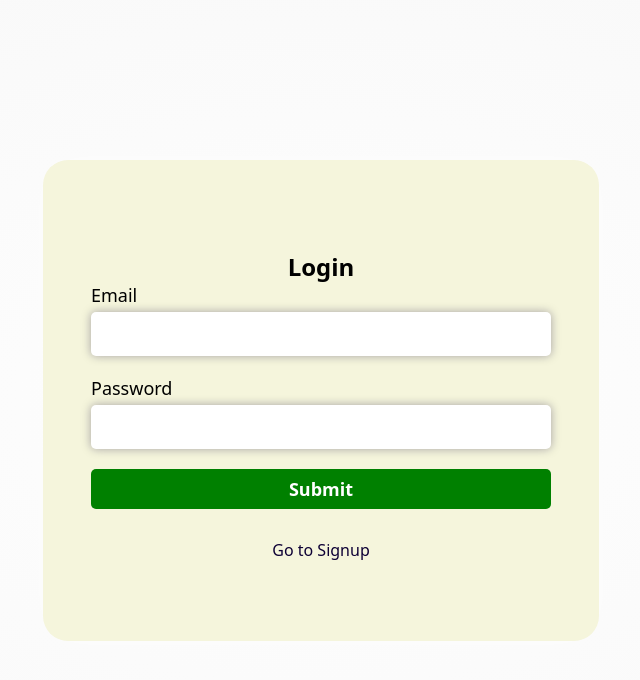
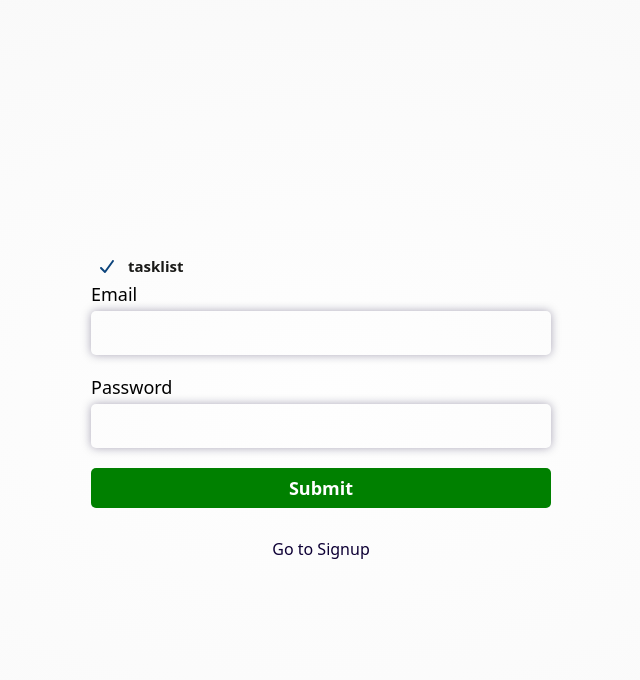
Before and after one commit to AlainRegisDev88/to-do-app, a React (Vite) app in the folder to-do-app/: page /auth/login in a window 1280 px wide. Shown: the top 680 px of the page, without its empty margins (319-959 px from the left). Built offline with nearby package versions, Linux system fonts and the light colour scheme.

Commit message:
add a logo on login page

```diff
--- a/to-do-app/src/components/AuthenticationPage.css
+++ b/to-do-app/src/components/AuthenticationPage.css
@@ -8,13 +8,13 @@
 .auth-body {
     display: flex;
     margin: auto;
-    background-color: beige;
+    background-color: var(--surface-2);
     flex-direction: column;
-    padding: 5rem 3rem;
+    padding: var(--pad-2xl);
     gap: 10px;
     align-items: center;
-    border-radius: 25px;
-    box-shadow: 0px 0px 40px 1px rgba(255, 255, 255, 0.46);
+    border-radius: 12px;
+    border: 0.5px solid var(--border-strong);
 }
 
 .auth-header {
--- a/to-do-app/src/components/Login.css
+++ b/to-do-app/src/components/Login.css
@@ -2,7 +2,6 @@
     display: flex;
     flex-direction: column;
     align-items: center;
-
 }
 
 .input-box{
@@ -13,6 +12,7 @@
     box-shadow: 0px 0px 10px .1px rgba(14, 1, 53, 0.34);
     padding: 2px 5px;
     font-size: large;
+    background-color: var(--surface-2);
 }
 
 .input-box:active{
@@ -44,3 +44,29 @@
     border-radius: 5px;
     cursor: pointer;
 }
+
+.logo-section{
+    display: flex;
+    flex-direction: row;
+    gap: 5px;
+    width: 100%;
+}
+
+.logo-text{
+    font-size: 15px;
+    font-weight: 600;
+    color: #1A1A18;
+    display: flex;
+    align-items: center;
+    height: 32px;
+}
+
+.tick-icon{
+    background: var(--bg-accent);
+    width: 32px;
+    height: 32px;
+    border-radius: var(--radius-sm);
+    display: flex;
+    align-items: center;
+    justify-content: center;
+}
--- a/to-do-app/src/components/Login.jsx
+++ b/to-do-app/src/components/Login.jsx
@@ -2,6 +2,8 @@ import { useState } from "react";
 import './Login.css'
 import { useNavigate, useLocation } from 'react-router-dom'
 import authService from "../services/authService";
+import { faCheck } from "@fortawesome/free-solid-svg-icons";
+import { FontAwesomeIcon } from "@fortawesome/react-fontawesome";
 
 
 const Login = () => {
@@ -40,7 +42,7 @@ const Login = () => {
         <div className="login-page">
 
             <div className="login-form">
-                <h2>Login</h2>
+                <div className="logo-section"><div className="tick-icon"><FontAwesomeIcon icon={faCheck} style={{color: "#0C447C"}}/></div><div className="logo-text">tasklist</div></div>
                 <form onSubmit={handleData} action='post'>
                     <div className="form-items">
 
```
